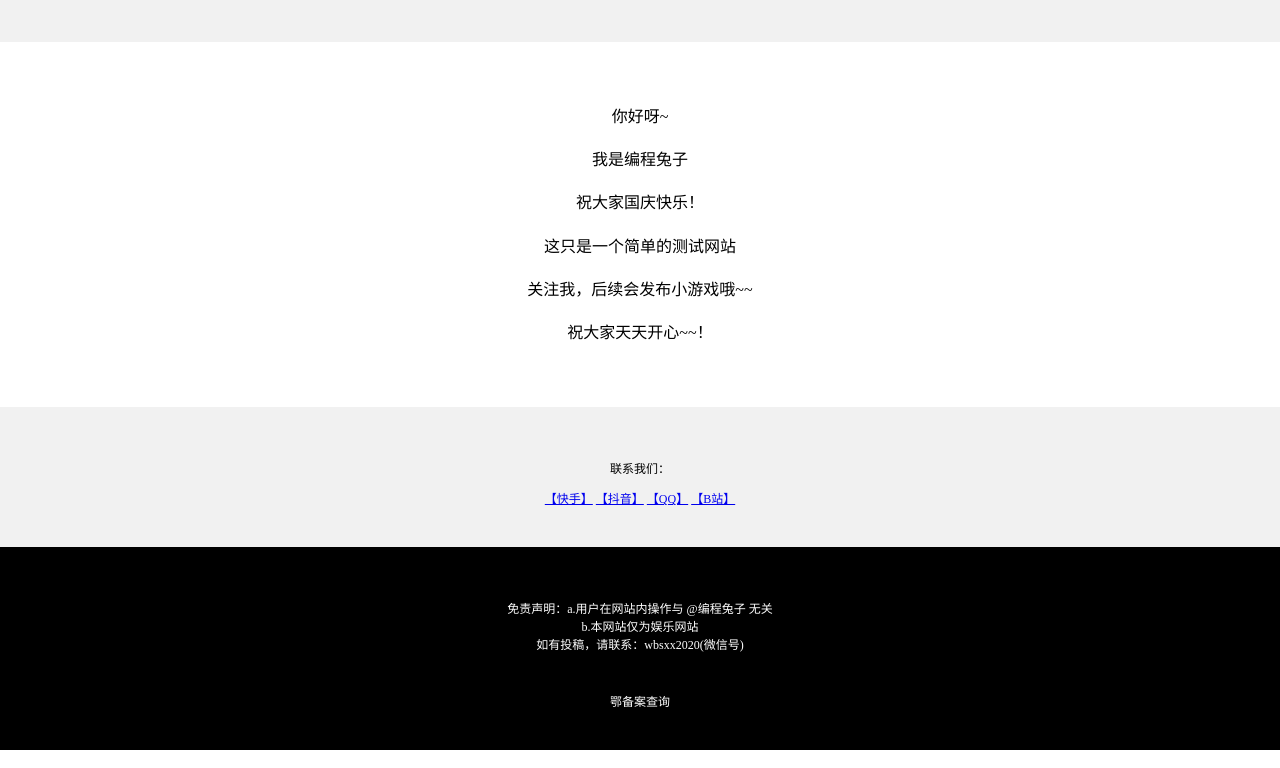
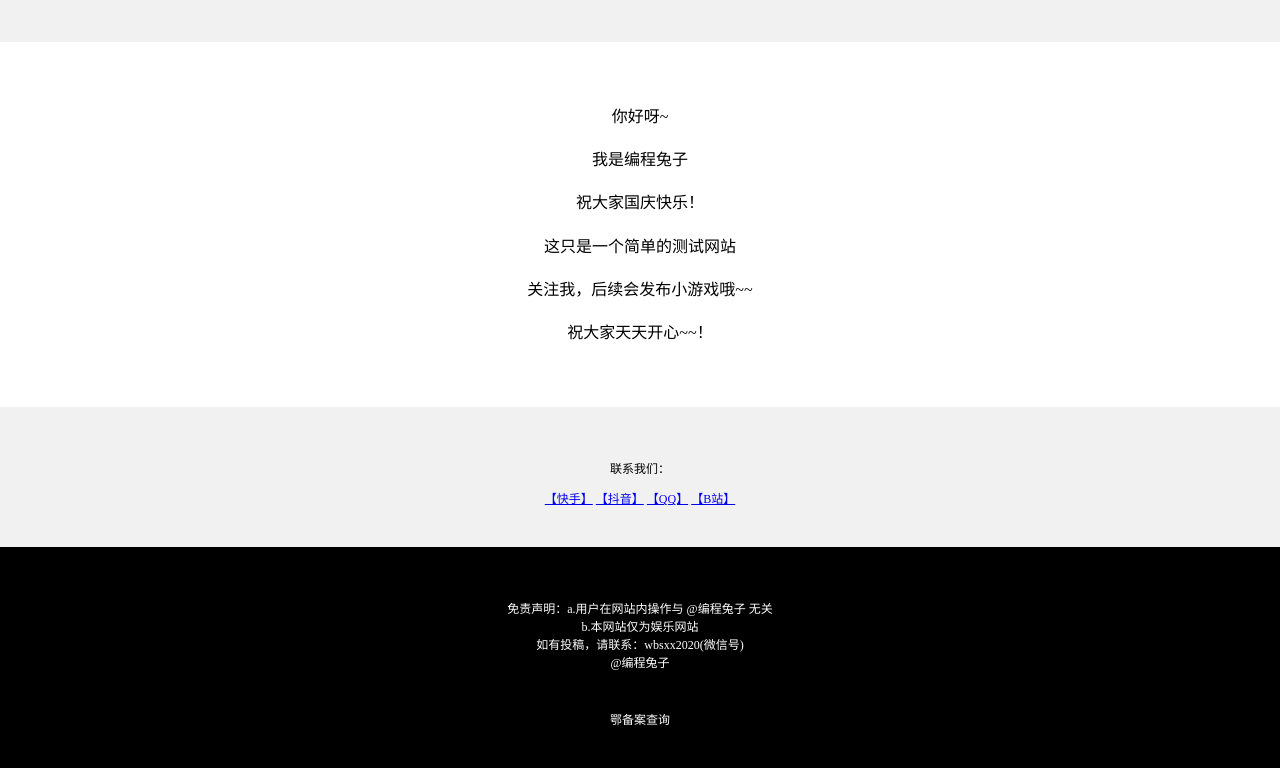
Before and after one commit to qinzhangxuan/bctz, a plain HTML site: page index.html in a window 1280 px wide. Shown: the part 162-930 px from the top of the page. Drawn offline with Linux system fonts and the light colour scheme.

Commit message:
Update index.html

```diff
--- a/index.html
+++ b/index.html
@@ -57,7 +57,8 @@
     "
     >
         <p style="color:white"> 免责声明：a.用户在网站内操作与 @编程兔子 无关<br>
-        b.本网站仅为娱乐网站<br>如有投稿，请联系：wbsxx2020(微信号)
+        b.本网站仅为娱乐网站<br>如有投稿，请联系：wbsxx2020(微信号)<br>
+        @编程兔子
         </p>
         <p> <br>  </p>
         <a href="https://beian.miit.gov.cn/#/Integrated/index" style="color: white; text-decoration: none;">鄂备案查询</a>
```
